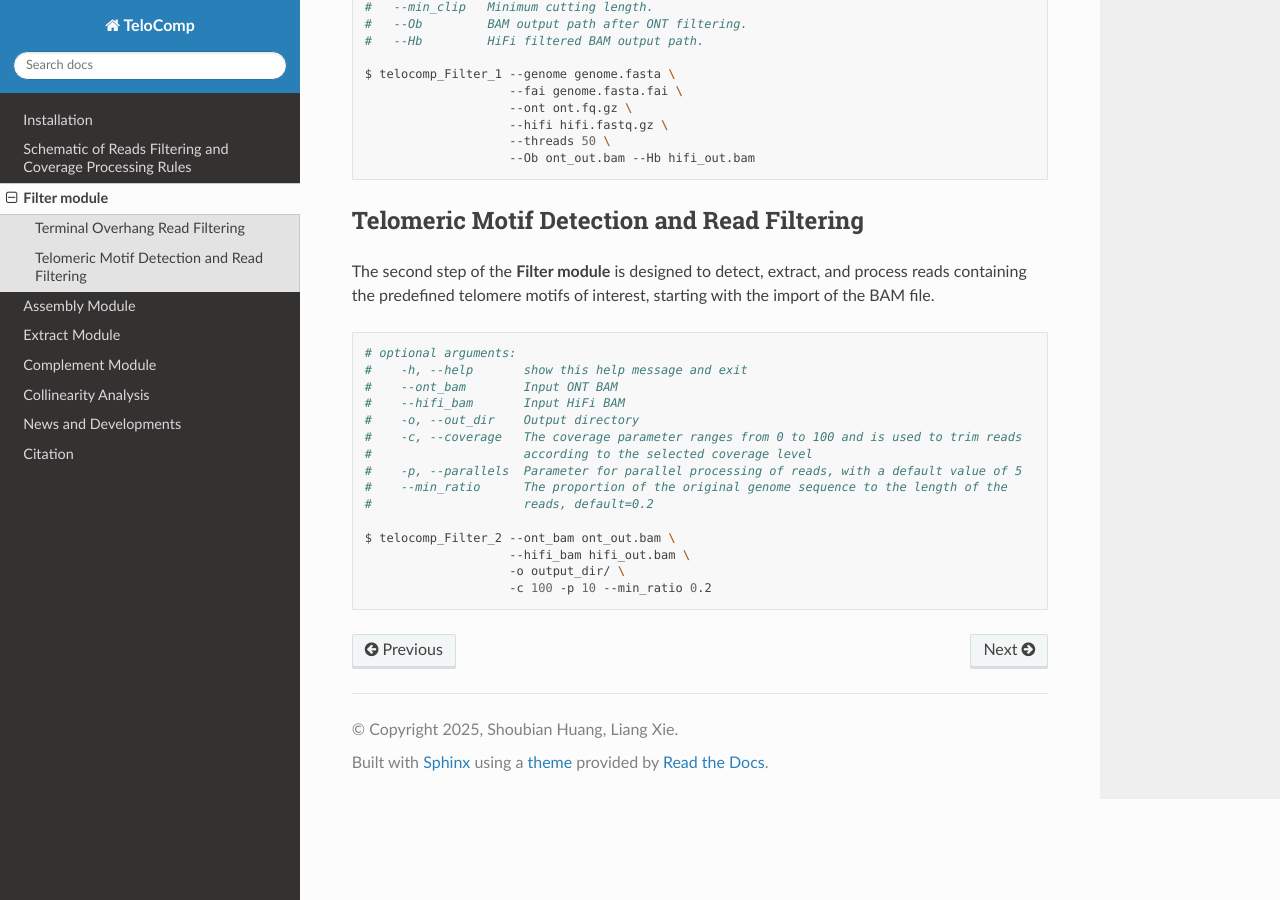
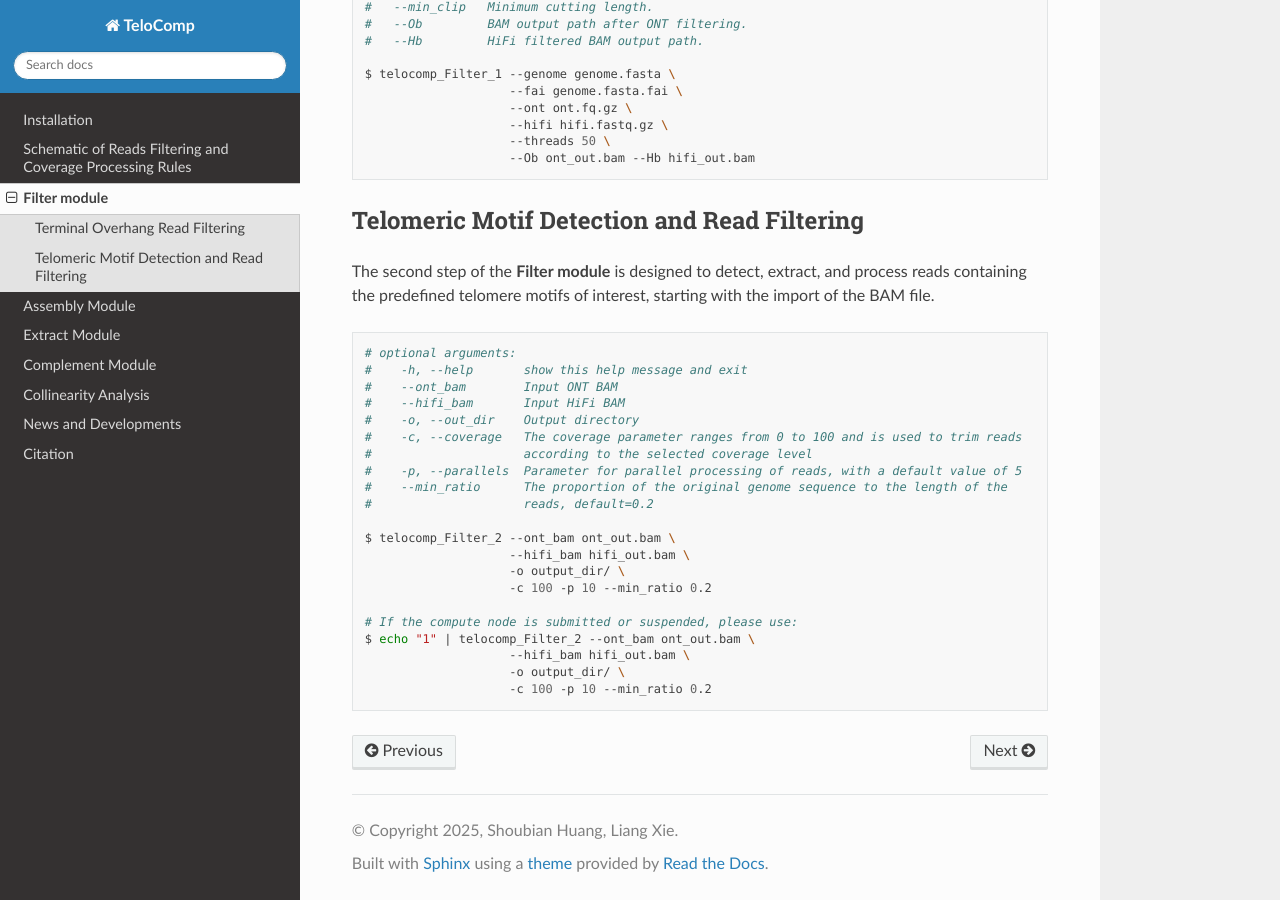
Before and after one commit to lxie-0709/TeloComp, a Sphinx documentation site: the page built from docs/content/Filter_module.rst, in a window 1280 px wide and 900 px high, scrolled down 696 px. Built offline with Sphinx 7.4.7 and the Read the Docs theme 3.1.0, drawn with Linux system fonts in a browser that asks for light colours.

Commit message:
Update Filter_module.rst

```diff
--- a/docs/content/Filter_module.rst
+++ b/docs/content/Filter_module.rst
@@ -53,3 +53,9 @@ The second step of the **Filter module** is designed to detect, extract, and pro
                         --hifi_bam hifi_out.bam \
                         -o output_dir/ \
                         -c 100 -p 10 --min_ratio 0.2
+
+    # If the compute node is submitted or suspended, please use:
+    $ echo "1" | telocomp_Filter_2 --ont_bam ont_out.bam \
+                        --hifi_bam hifi_out.bam \
+                        -o output_dir/ \
+                        -c 100 -p 10 --min_ratio 0.2
```
